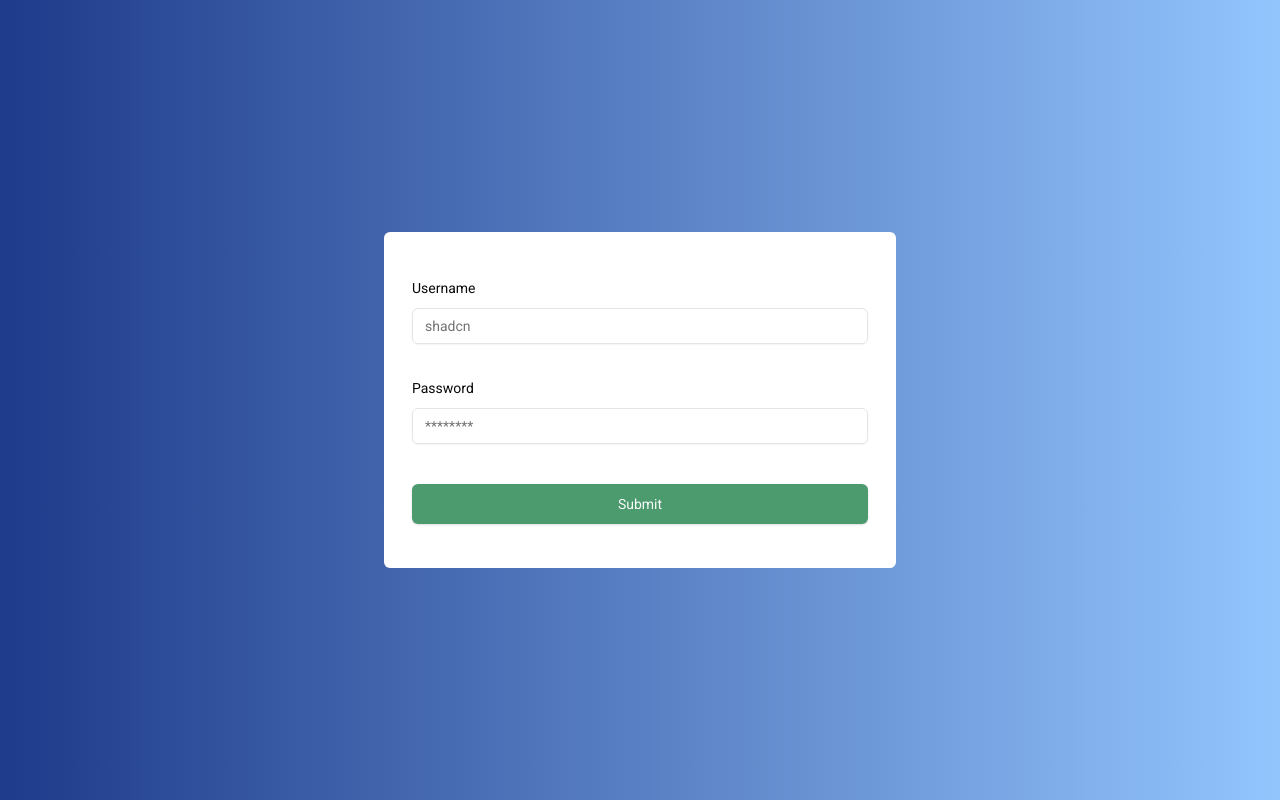
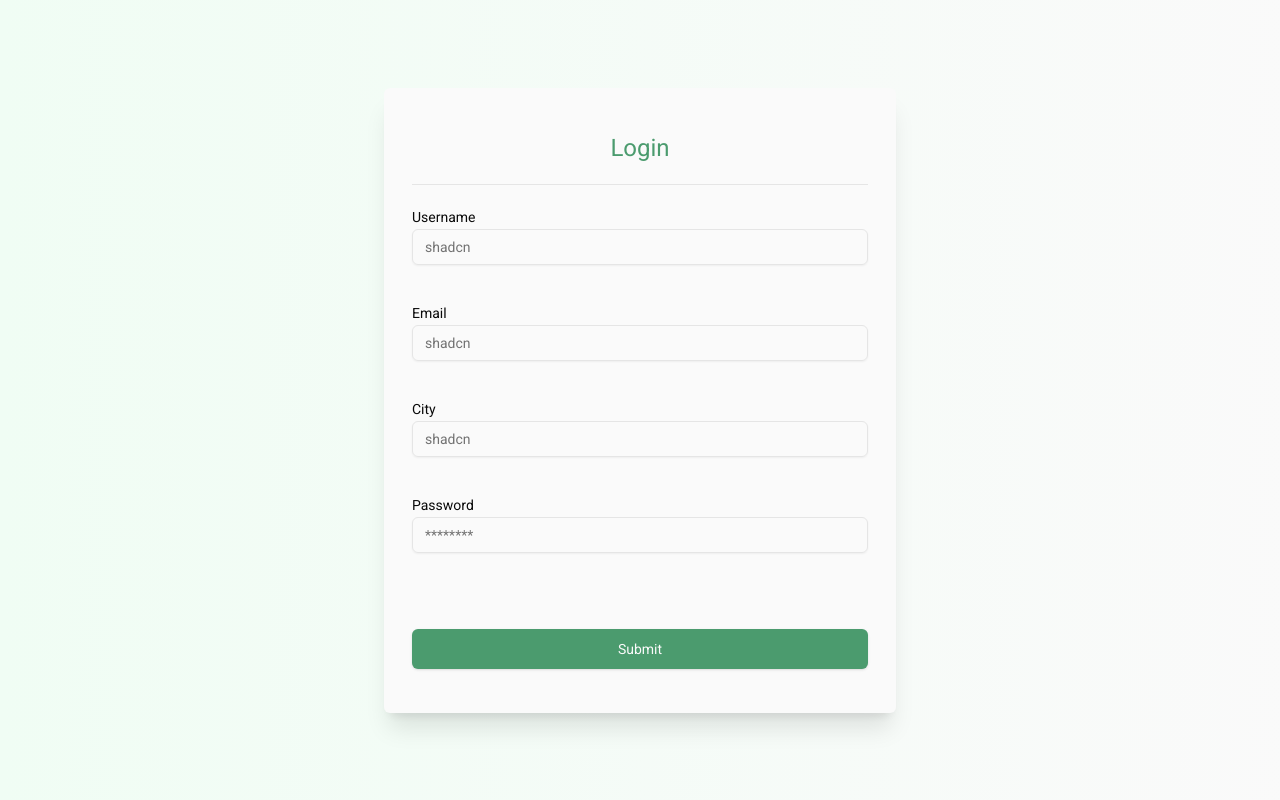
Before and after one commit to parham-devdocs/medical-next, a Next.js app: page /auth/login in a window 1280 px wide. Built offline with nearby package versions, Linux system fonts and the light colour scheme.

Commit message:
login modified

```diff
--- a/app/(dashboard)/admin/doctors/[doctorId]/page.tsx
+++ b/app/(dashboard)/admin/doctors/[doctorId]/page.tsx
@@ -1,14 +1,17 @@
-import DoctorProfile from '@/components/common/doctorProfile'
 import Header from '@/components/common/header'
 import React from 'react'
 
-const SingleDoctorPage = () => {
+const SignleDoctorPage = () => {
   return (
-      <div className=" w-full pt-6">
-          <Header>Doctor Detail</Header>
-      <DoctorProfile/>
+    <div className="p-8">
+      <div className="flex gap-8 items-center flex-col lg:flex-row ">
+        <h1 className="text-gray-600 text-3xl text-center">User Profile</h1>
+        <span className="w-[85%] mx-auto h-[1px] bg-gray-300 rounded-full" />
+      </div>
+      <div>{/* Add content here */}</div>
+      <div>{/* Add content here */}</div>
     </div>
-  )
+  );
 }
 
-export default SingleDoctorPage
+export default SignleDoctorPage
--- a/app/(dashboard)/layout.tsx
+++ b/app/(dashboard)/layout.tsx
@@ -10,7 +10,7 @@ const DashboardLayout = async ({ children }: { children: ReactNode }) => {
   return (
     <div className=" h-screen w-screen">
       <SidebarProvider defaultOpen={defaultOpen}>
-        <AppSidebar />
+        <AppSidebar f />
         <main className=" w-[97vw]  ">
           <Navbar/>
           <hr/>
--- a/app/auth/login/page.tsx
+++ b/app/auth/login/page.tsx
@@ -19,6 +19,8 @@ const formSchema = z.object({
   username: z.string().min(2, {
     message: "Username must be at least 2 characters.",
   }),
+  email: z.string().email({message:"email is not valid"}),
+  city:z.string().min(2),
   password: z.string().min(6, {
     message: "Password must be at least 6 characters.",
   }),
@@ -28,6 +30,8 @@ const formSchema = z.object({
 type Inputs = {
   username: string;
   password: string;
+  email: string;
+  city:string
 };
 
 export default function Login() {
@@ -43,20 +47,64 @@ console.log("login")
   const { control, handleSubmit } = form; // Use the same instance of form
 
   return (
-    <div className="flex flex-col items-center justify-center min-h-screen bg-gradient-to-r from-blue-900 to-blue-300 px-8">
-      <div className="bg-white rounded-md px-7 py-11 w-full sm:w-4/5 md:w-1/2 lg:max-w-md xl:max-w-lg animate-fade-in">
-        <Form {...form}>
-          <form
-            onSubmit={handleSubmit(onSubmit)}
-            className="space-y-8"
-
-          >
+    <div className="flex flex-col items-center justify-center min-h-screen bg-gradient-to-r from-green-50 to-background px-8">
+      <div className="bg-background shadow-xl rounded-md px-7 py-11 w-full sm:w-4/5 md:w-1/2 flex flex-col gap-5 lg:max-w-md xl:max-w-lg animate-fade-in">
+        <h1 className=" text-primary text-center text-2xl">Login</h1>
+        <hr />
+        <Form {...form}  >
+          <form onSubmit={handleSubmit(onSubmit)}  >
             <FormField
               control={control}
               name="username"
               render={({ field }) => (
                 <FormItem>
                   <FormLabel>Username</FormLabel>
+                  <FormControl>
+                    <Input
+                      placeholder="shadcn"
+                      {...field}
+                      onChange={(e) => {
+                        field.onChange(e); // Ensure the input value updates
+                        console.log("Username changed");
+                      }}
+                    />
+                  </FormControl>
+                  <div className=" h-">
+                    <FormMessage />
+                  </div>
+                </FormItem>
+              )}
+            />
+
+            <FormField
+              control={control}
+              name="email"
+              render={({ field }) => (
+                <FormItem>
+                  <FormLabel>Email</FormLabel>
+                  <FormControl>
+                    <Input
+                      placeholder="shadcn"
+                      {...field}
+                      onChange={(e) => {
+                        field.onChange(e); // Ensure the input value updates
+                        console.log("Username changed");
+                      }}
+                    />
+                  </FormControl>
+                  <div className=" h-">
+                    <FormMessage />
+                  </div>
+                </FormItem>
+              )}
+            />
+            <FormField
+
+              control={control}
+              name="city"
+              render={({ field }) => (
+                <FormItem >
+                  <FormLabel>City</FormLabel>
                   <FormControl>
                     <Input
                       placeholder="shadcn"
@@ -98,7 +146,7 @@ console.log("login")
               )}
             />
 
-            <Button type="submit" className=" w-full py-5 mt-10">
+            <Button type="submit" className=" w-full py-5 mt-10 ">
               Submit
             </Button>
           </form>
--- /dev/null
+++ b/app/auth/register/doctor/page.tsx
@@ -0,0 +1,11 @@
+import React from 'react'
+
+const DoctorRegister = () => {
+  return (
+    <div>
+
+    </div>
+  )
+}
+
+export default DoctorRegister
--- /dev/null
+++ b/app/auth/register/patient/page.tsx
@@ -0,0 +1,11 @@
+import React from 'react'
+
+const PatientsRegister = () => {
+  return (
+    <div>
+
+    </div>
+  )
+}
+
+export default PatientsRegister
--- a/components/ui/button.tsx
+++ b/components/ui/button.tsx
@@ -10,7 +10,7 @@ const buttonVariants = cva(
     variants: {
       variant: {
         default:
-          "bg-primary text-primary-foreground shadow hover:bg-primary/90",
+          "bg-primary text-primary-foreground shadow hover:bg-green-700",
         destructive:
           "bg-destructive text-destructive-foreground shadow-sm hover:bg-destructive/90",
         outline:
--- a/components/ui/form.tsx
+++ b/components/ui/form.tsx
@@ -21,8 +21,9 @@ type FormFieldContextValue<
   TFieldValues extends FieldValues = FieldValues,
   TName extends FieldPath<TFieldValues> = FieldPath<TFieldValues>
 > = {
-  name: TName
-}
+  name: TName;
+  className?: string; // or ClassName if defined elsewhere
+};
 
 const FormFieldContext = React.createContext<FormFieldContextValue>(
   {} as FormFieldContextValue
@@ -30,7 +31,8 @@ const FormFieldContext = React.createContext<FormFieldContextValue>(
 
 const FormField = <
   TFieldValues extends FieldValues = FieldValues,
-  TName extends FieldPath<TFieldValues> = FieldPath<TFieldValues>
+  TName extends FieldPath<TFieldValues> = FieldPath<TFieldValues>,
+
 >({
   ...props
 }: ControllerProps<TFieldValues, TName>) => {
@@ -80,7 +82,7 @@ const FormItem = React.forwardRef<
 
   return (
     <FormItemContext.Provider value={{ id }}>
-      <div ref={ref} className={cn("space-y-2", className)} {...props} />
+      <div ref={ref} className={cn(" min-h-24", className)} {...props} />
     </FormItemContext.Provider>
   )
 })
```
